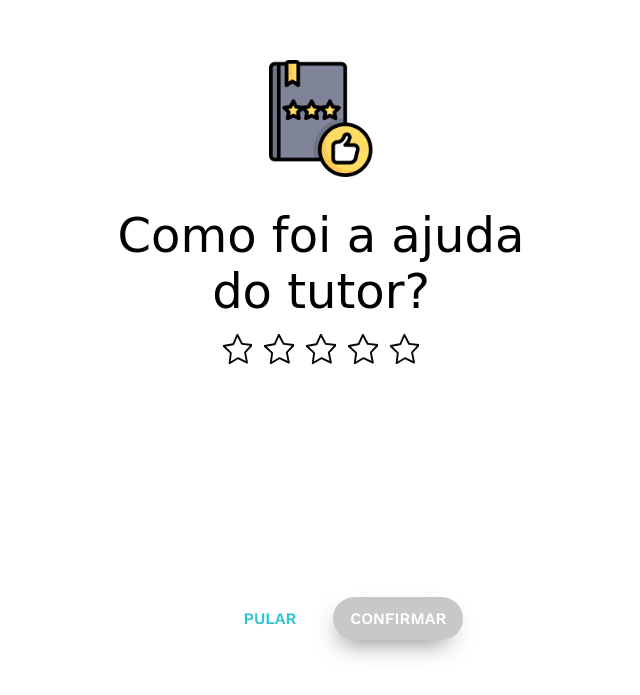
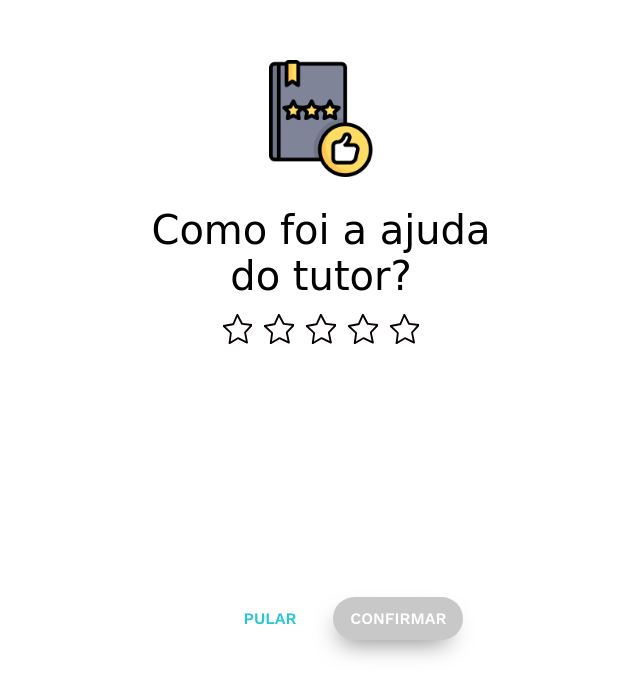
Before and after one commit to bbbertucci/TutorMundi, a website: page public/index.html in a window 1280 px wide. Shown: the part 105-800 px from the top of the page, without its empty margins (319-959 px from the left). Drawn offline with nearby package versions, Linux system fonts and the light colour scheme; a web font is replaced by a local one.

Commit message:
Final changes to style.css

```diff
--- a/public/style.css
+++ b/public/style.css
@@ -27,7 +27,7 @@
 @media only screen and (min-width: 768px) {
     .content {
         width: 33%;
-        font-size: 300%;
+        font-size: 250%;
     }
 
     .row-buttons {
@@ -62,6 +62,7 @@
     aspect-ratio: 1;
     width: 15%;
     max-width: 40px;
+    min-width: 20px;
     margin-left: 6px;
     margin-right: 6px;
     margin-top: 10px;
```
